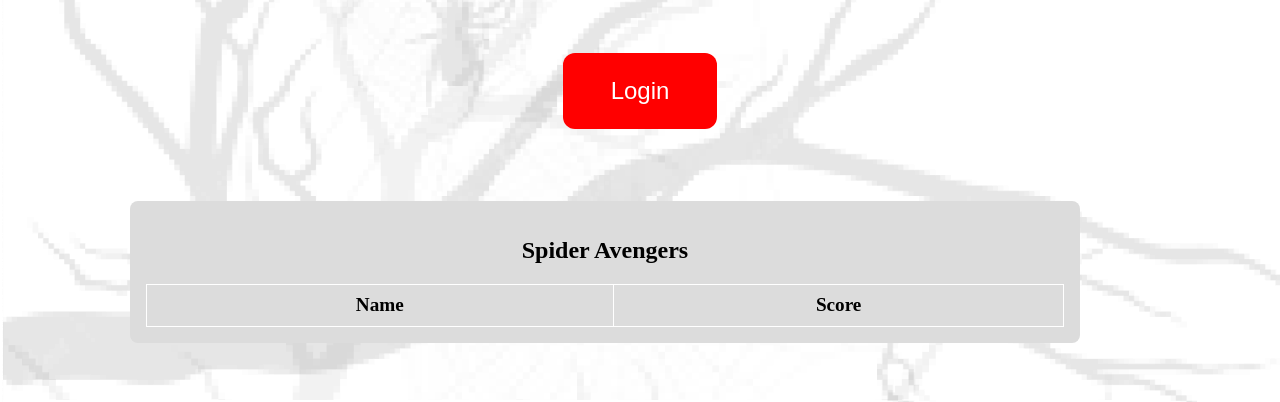
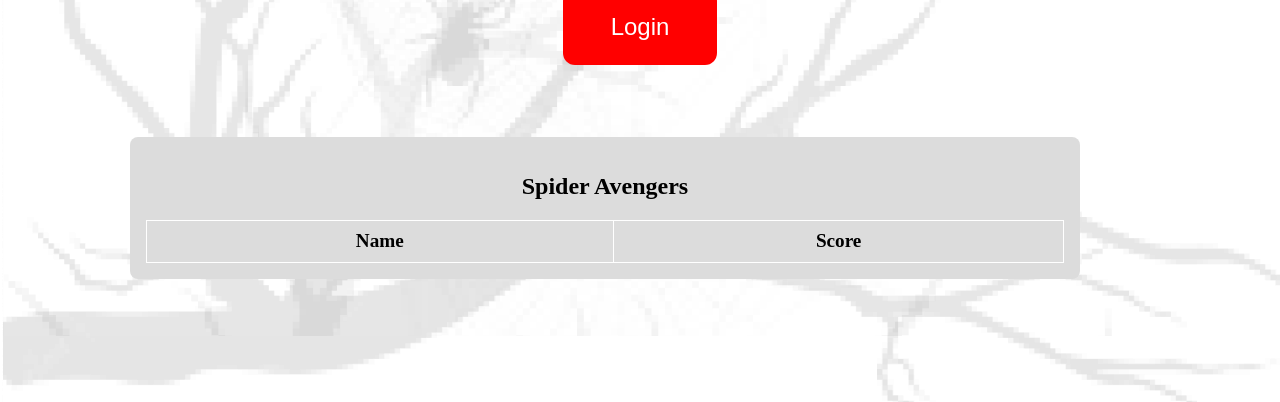
Before and after one commit to Thato-Tladi/SpiderCards, a plain HTML site: page index.html in a window 1280 px wide. Shown: the part 398-800 px from the top of the page. Drawn offline with Linux system fonts and the light colour scheme; no server answers.

Commit message:
Last one

```diff
--- a/Frontend/CSS/index.css
+++ b/Frontend/CSS/index.css
@@ -79,7 +79,7 @@
     padding: 2px;
     background-image: url('../assets/background.png');
     overflow: auto; /* Enable scrolling if needed */
-    margin-top: 10vh; /* Adjusted margin-top */
+    margin-top: 2vh; /* Adjusted margin-top */
 }
 
 header h1 {
```
